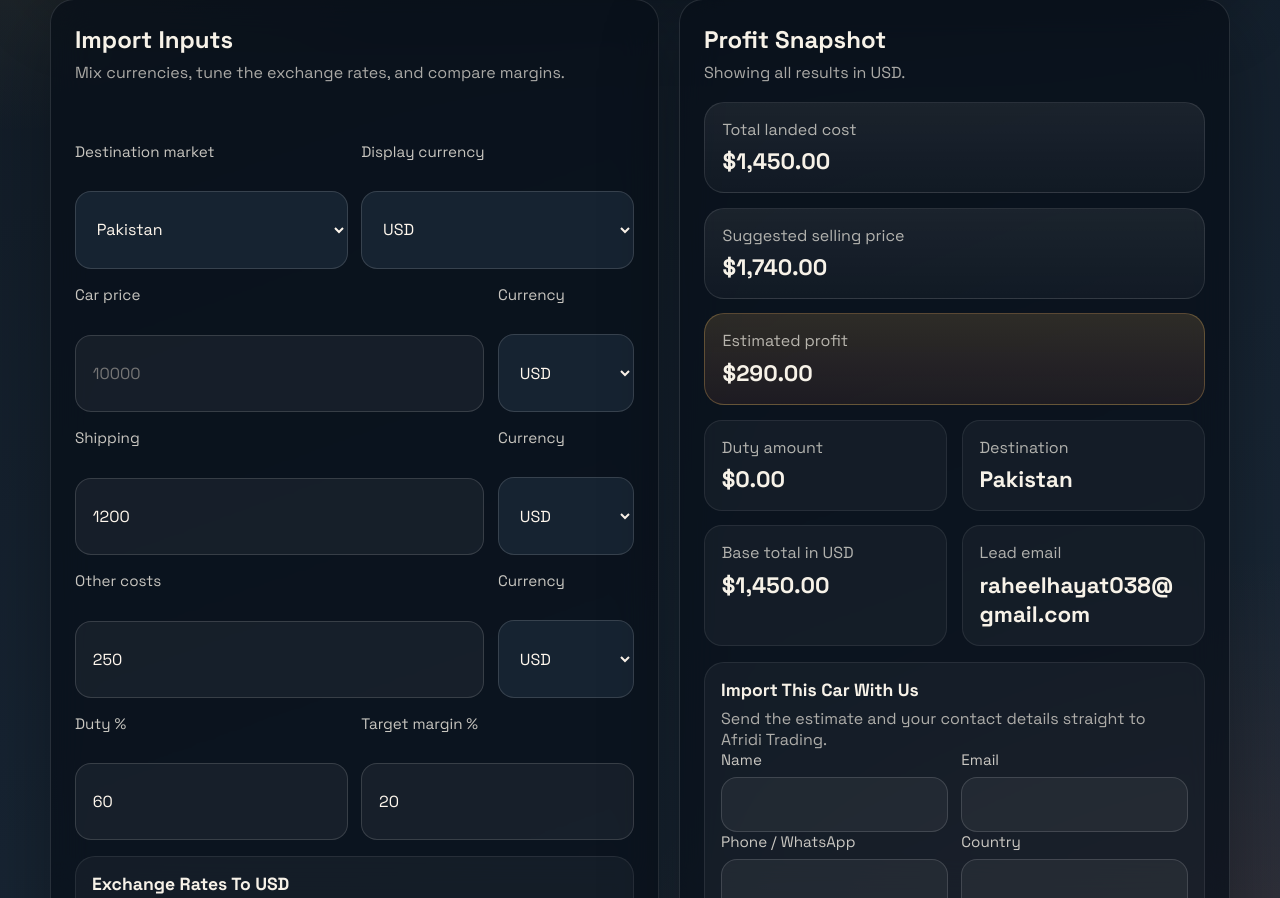
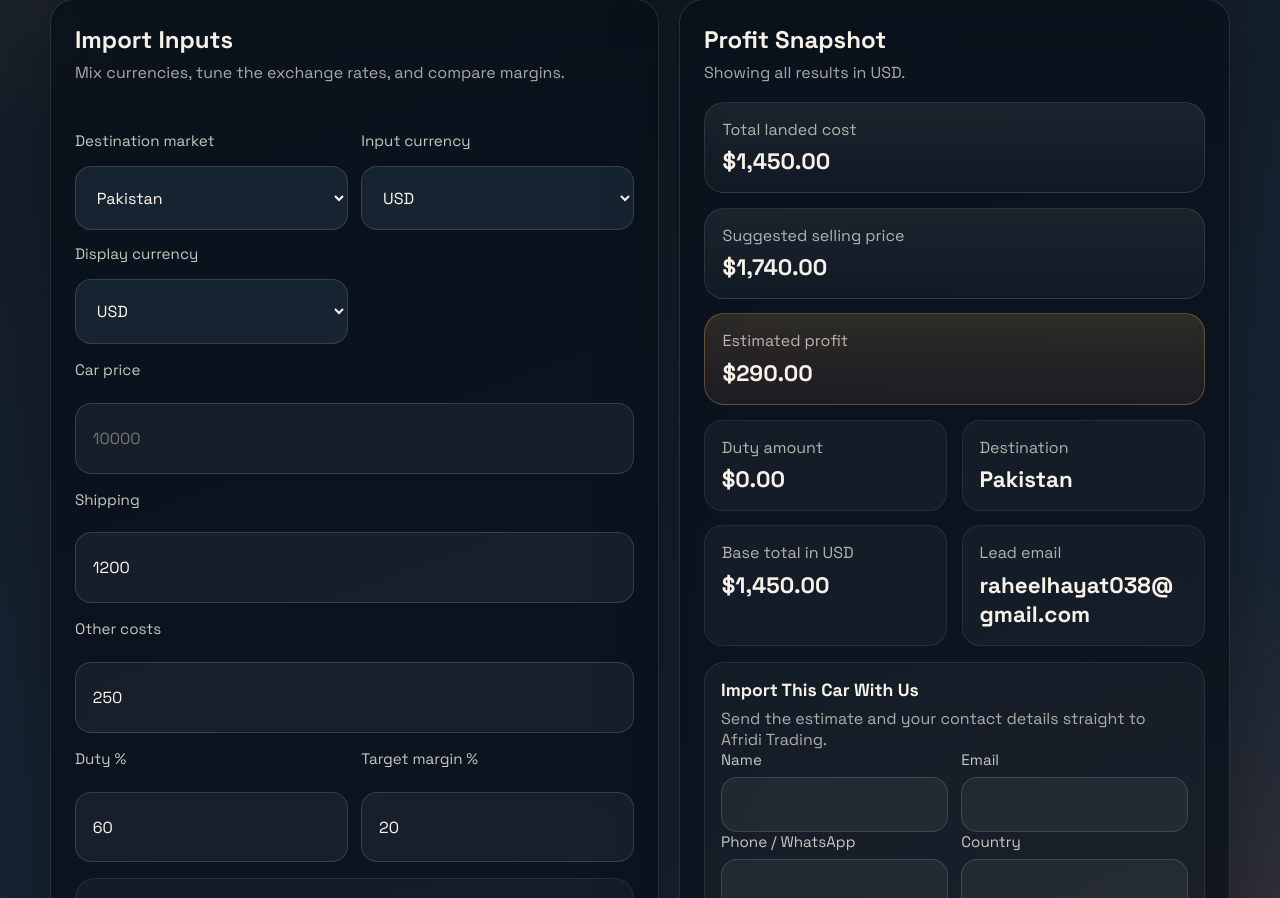
Before and after one commit to afridisalesteampew252-crypto/car-import-profit-calculator, a React (Vite) app: page / in a window 1280 px wide. Shown: the part 557-1455 px from the top of the page. Built offline with nearby package versions, Linux system fonts and the light colour scheme.

Commit message:
Simplify calculator to use one input currency

```diff
--- a/src/App.jsx
+++ b/src/App.jsx
@@ -145,9 +145,7 @@ export default function App() {
   const [other, setOther] = useState("250");
   const [margin, setMargin] = useState(String(DEFAULT_MARGIN));
 
-  const [carCurrency, setCarCurrency] = useState("USD");
-  const [shippingCurrency, setShippingCurrency] = useState("USD");
-  const [otherCurrency, setOtherCurrency] = useState("USD");
+  const [inputCurrency, setInputCurrency] = useState("USD");
   const [displayCurrency, setDisplayCurrency] = useState("USD");
 
   const [usdRate, setUsdRate] = useState("1");
@@ -179,9 +177,9 @@ export default function App() {
     const dutyRate = parseAmount(duty);
     const profitMargin = parseAmount(margin);
 
-    const priceUsd = convertToUsd(priceRaw, carCurrency, rates);
-    const shippingUsd = convertToUsd(shippingRaw, shippingCurrency, rates);
-    const otherUsd = convertToUsd(otherRaw, otherCurrency, rates);
+    const priceUsd = convertToUsd(priceRaw, inputCurrency, rates);
+    const shippingUsd = convertToUsd(shippingRaw, inputCurrency, rates);
+    const otherUsd = convertToUsd(otherRaw, inputCurrency, rates);
 
     const dutyAmountUsd = (priceUsd * dutyRate) / 100;
     const landedCostUsd = priceUsd + shippingUsd + dutyAmountUsd + otherUsd;
@@ -215,9 +213,7 @@ export default function App() {
     other,
     duty,
     margin,
-    carCurrency,
-    shippingCurrency,
-    otherCurrency,
+    inputCurrency,
     displayCurrency,
     rates,
   ]);
@@ -234,9 +230,7 @@ export default function App() {
     applyPreset(destination);
     setCarPrice("");
     setMargin(String(DEFAULT_MARGIN));
-    setCarCurrency("USD");
-    setShippingCurrency("USD");
-    setOtherCurrency("USD");
+    setInputCurrency("USD");
     setDisplayCurrency("USD");
   }
 
@@ -244,10 +238,11 @@ export default function App() {
     const lines = [
       "Afridi Trading Universal Import Estimate",
       `Destination: ${DESTINATION_PRESETS[destination].label}`,
-      `Car price: ${formatMoney(parseAmount(carPrice), carCurrency)}`,
-      `Shipping: ${formatMoney(parseAmount(shipping), shippingCurrency)}`,
+      `Input currency: ${inputCurrency}`,
+      `Car price: ${formatMoney(parseAmount(carPrice), inputCurrency)}`,
+      `Shipping: ${formatMoney(parseAmount(shipping), inputCurrency)}`,
       `Duty: ${duty}%`,
-      `Other costs: ${formatMoney(parseAmount(other), otherCurrency)}`,
+      `Other costs: ${formatMoney(parseAmount(other), inputCurrency)}`,
       `Landed cost: ${formatMoney(numbers.landedCostDisplay, displayCurrency)}`,
       `Suggested selling price: ${formatMoney(numbers.suggestedPriceDisplay, displayCurrency)}`,
       `Estimated profit: ${formatMoney(numbers.estimatedProfitDisplay, displayCurrency)}`,
@@ -364,6 +359,20 @@ export default function App() {
             </label>
 
             <label className="field">
+              <span>Input currency</span>
+              <select
+                value={inputCurrency}
+                onChange={(event) => setInputCurrency(event.target.value)}
+              >
+                {Object.keys(CURRENCIES).map((currency) => (
+                  <option key={currency} value={currency}>
+                    {currency}
+                  </option>
+                ))}
+              </select>
+            </label>
+
+            <label className="field">
               <span>Display currency</span>
               <select
                 value={displayCurrency}
@@ -378,7 +387,6 @@ export default function App() {
             </label>
           </div>
 
-          <div className="field-combo">
           <label className="field">
             <span>Car price</span>
             <input
@@ -389,22 +397,7 @@ export default function App() {
               onChange={(event) => setCarPrice(event.target.value)}
             />
           </label>
-            <label className="field currency-field">
-              <span>Currency</span>
-              <select
-                value={carCurrency}
-                onChange={(event) => setCarCurrency(event.target.value)}
-              >
-                {Object.keys(CURRENCIES).map((currency) => (
-                  <option key={currency} value={currency}>
-                    {currency}
-                  </option>
-                ))}
-              </select>
-            </label>
-          </div>
 
-          <div className="field-combo">
           <label className="field">
             <span>Shipping</span>
             <input
@@ -415,22 +408,7 @@ export default function App() {
               onChange={(event) => setShipping(event.target.value)}
             />
           </label>
-            <label className="field currency-field">
-              <span>Currency</span>
-              <select
-                value={shippingCurrency}
-                onChange={(event) => setShippingCurrency(event.target.value)}
-              >
-                {Object.keys(CURRENCIES).map((currency) => (
-                  <option key={currency} value={currency}>
-                    {currency}
-                  </option>
-                ))}
-              </select>
-            </label>
-          </div>
 
-          <div className="field-combo">
           <label className="field">
             <span>Other costs</span>
             <input
@@ -441,20 +419,6 @@ export default function App() {
               onChange={(event) => setOther(event.target.value)}
             />
           </label>
-            <label className="field currency-field">
-              <span>Currency</span>
-              <select
-                value={otherCurrency}
-                onChange={(event) => setOtherCurrency(event.target.value)}
-              >
-                {Object.keys(CURRENCIES).map((currency) => (
-                  <option key={currency} value={currency}>
-                    {currency}
-                  </option>
-                ))}
-              </select>
-            </label>
-          </div>
 
           <div className="field-grid">
             <label className="field">
```
Lines whose indentation alone changed are shown as unchanged.
